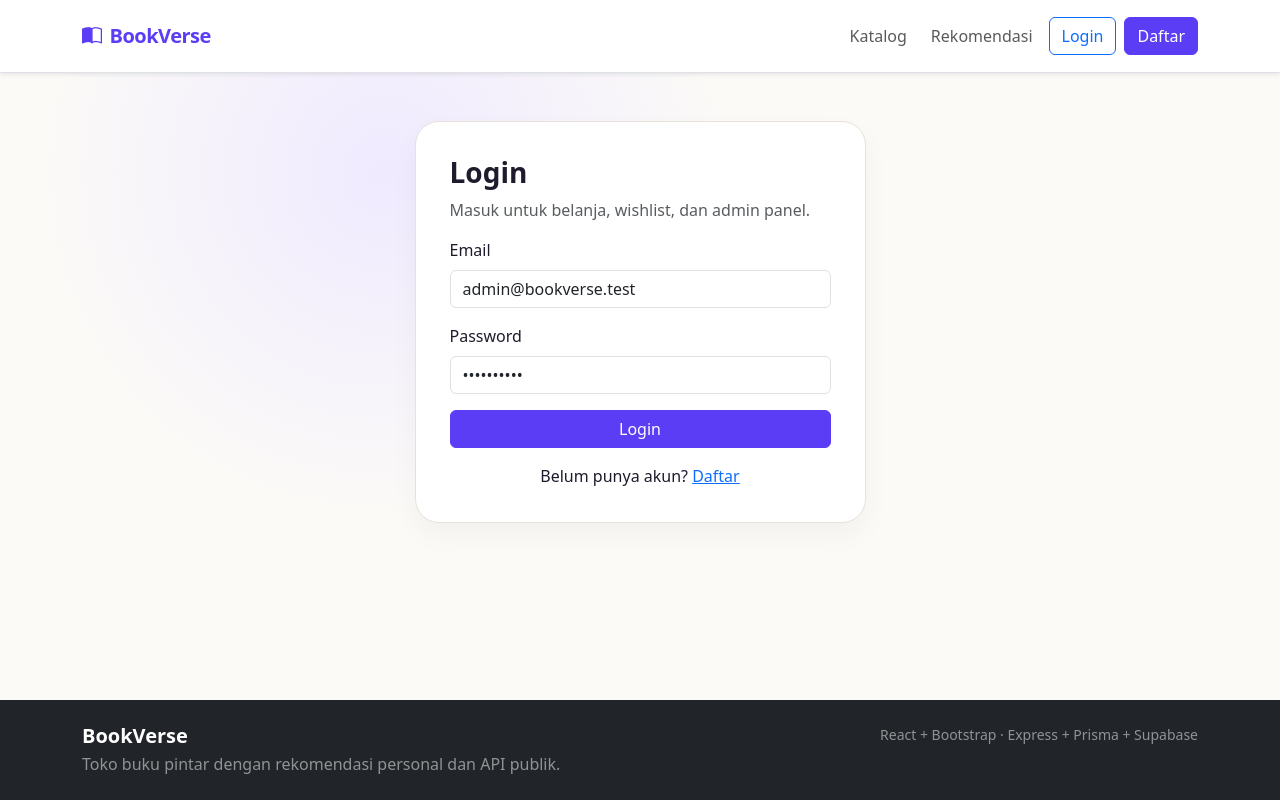
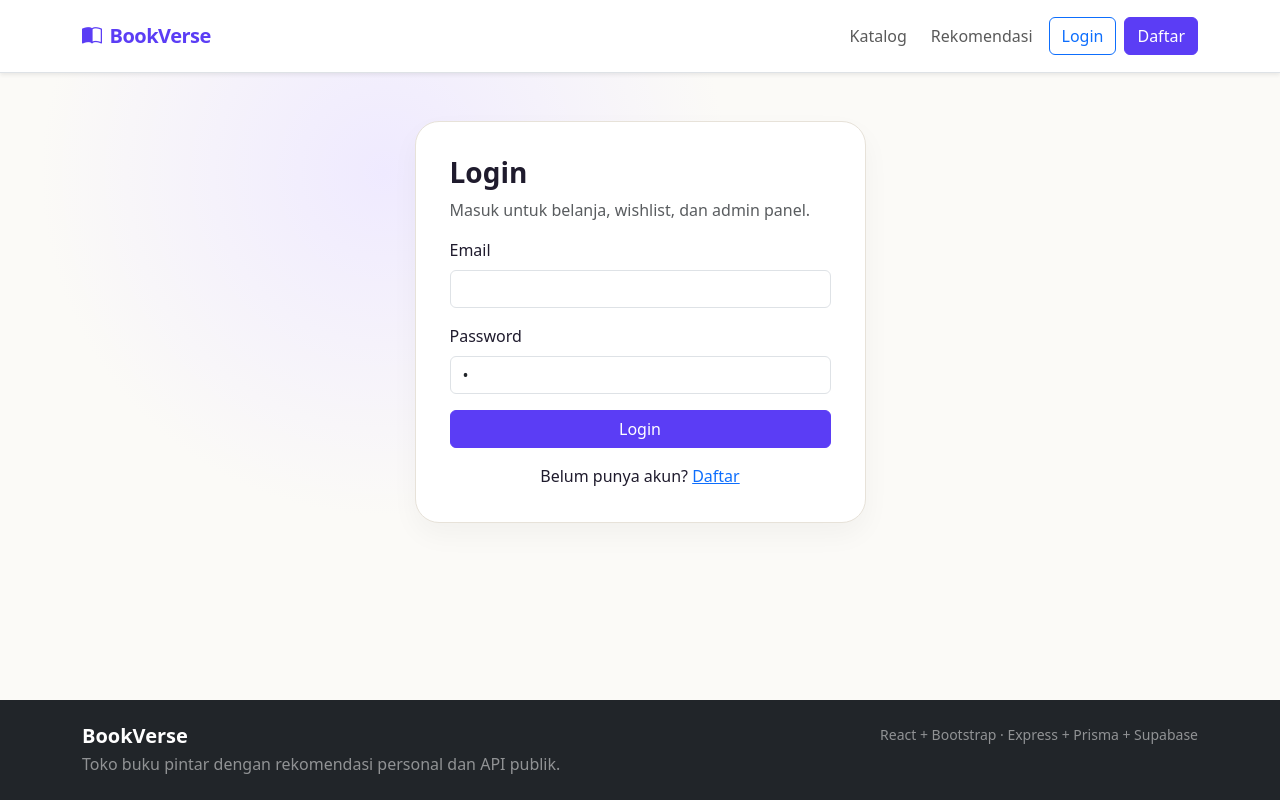
Before and after one commit to Fadhlurpuasa/bookverse-frontend, a React (Vite) app: page /login in a window 1280 px wide. Built offline with nearby package versions, Linux system fonts and the light colour scheme; no server answers.

Commit message:
Remove Admin Login Template

```diff
--- a/src/pages/Login.jsx
+++ b/src/pages/Login.jsx
@@ -5,7 +5,7 @@ import { useAuth } from '../context/AuthContext';
 export default function Login() {
   const { login, loading } = useAuth();
   const navigate = useNavigate();
-  const [form, setForm] = useState({ email: 'admin@bookverse.test', password: 'admin12345' });
+  const [form, setForm] = useState({ email: ' ', password: ' ' });
   const [error, setError] = useState('');
 
   async function submit(e) {
```
